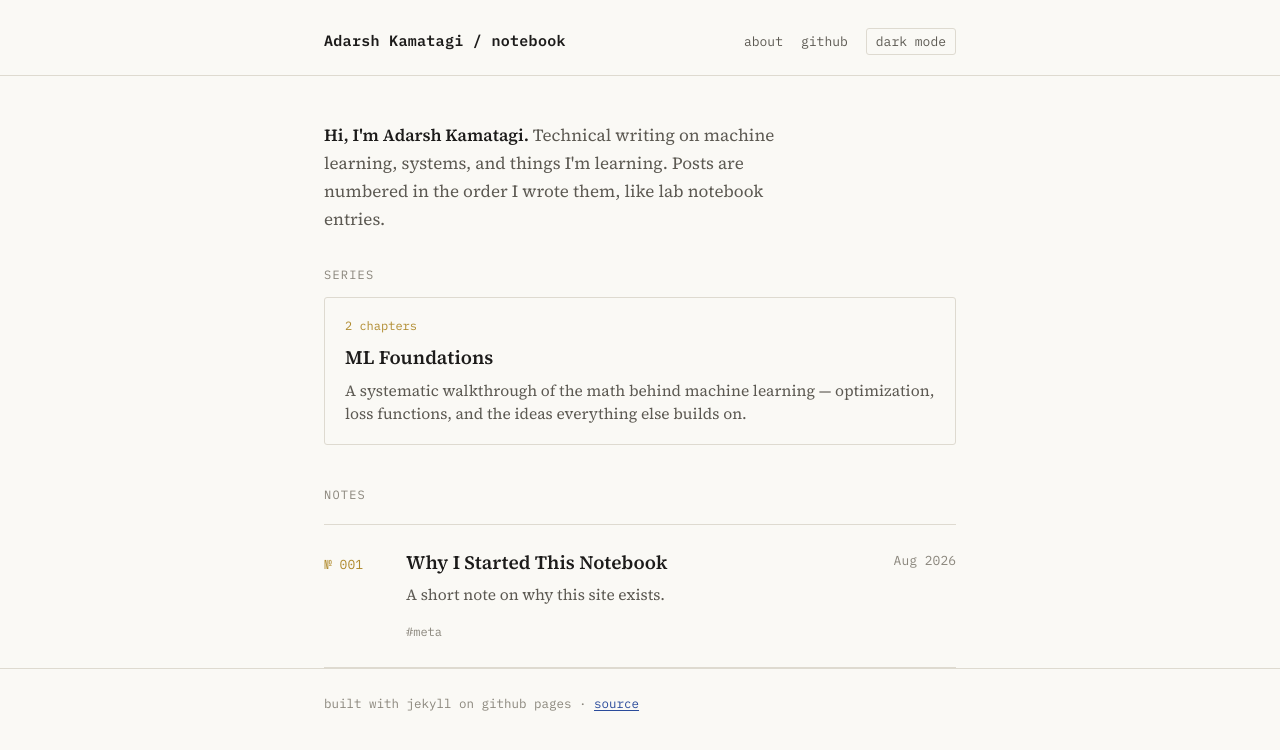
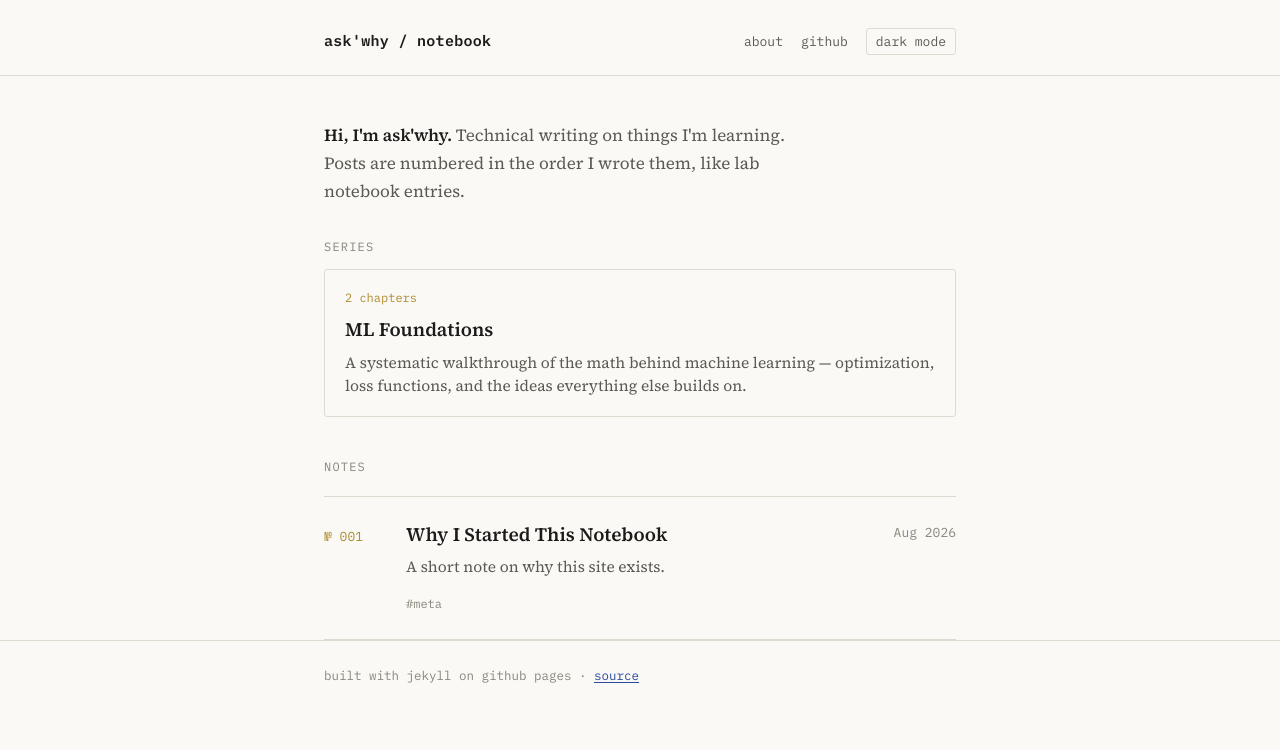
Before and after one commit to adarsh-s-kamatagi/adarsh-s-kamatagi.github.io, a Jekyll site: the page built from index.md, in a window 1280 px wide. Shown: the top 750 px of the page. Built offline with Jekyll 4.4.1, drawn with Linux system fonts in a browser that asks for light colours; nearby versions of some CDN libraries.

Commit message:
Update _config.yml

```diff
--- a/_config.yml
+++ b/_config.yml
@@ -4,9 +4,9 @@
 # updates on the next commit.
 # ---------------------------------------------------------------------------
 
-title: "Adarsh Kamatagi"        # <-- your name (change this)
+title: "ask'why"
 tagline: "notebook"
-description: "Technical writing on machine learning, systems, and things I'm learning."
+description: "Technical writing on things I'm learning."
 url: "https://adarsh-s-kamatagi.github.io"   # <-- your github pages url
 baseurl: ""
 github_username: adarsh-s-kamatagi           # <-- your github username
```
